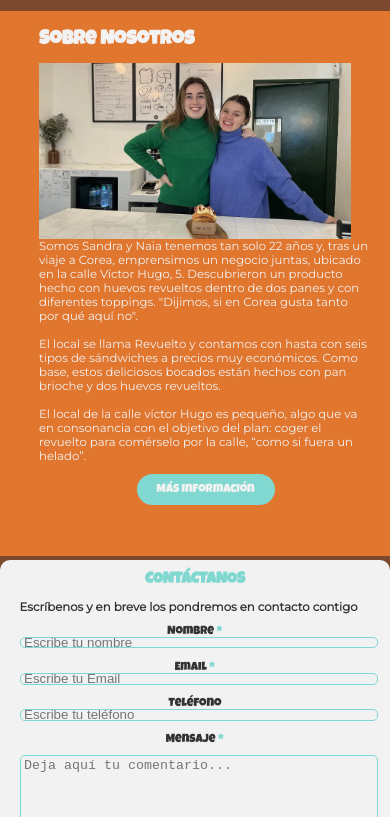
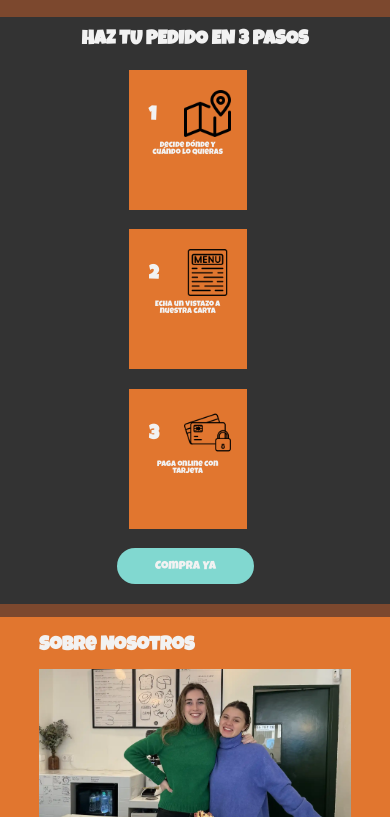
Before and after one commit to Nijito2332/LM, a plain HTML site: page Pagina Web/index.html in a window 390 px wide. Shown: the part 2096-2913 px from the top of the page. Drawn offline with Linux system fonts and the light colour scheme.

Commit message:
Hago La sección compra ya y la ajusto a la media query. también hago pequeños cambios en la web que son los últimos retoques

```diff
--- a/Pagina Web/AvisoLegal/css/style.css
+++ b/Pagina Web/AvisoLegal/css/style.css
@@ -55,7 +55,7 @@ h1, h2 {
     color: #f2f2f2;
 }
 
-h2 {
+section h2 {
     border-bottom: 2px solid #333;
     padding-bottom: 10px;
     margin-bottom: 20px;
--- a/Pagina Web/PoliticaCookies/css/style.css
+++ b/Pagina Web/PoliticaCookies/css/style.css
@@ -54,7 +54,6 @@ header {
     text-align: center;
     padding: 10px;
 }
-
 section {
     max-width: 800px;
     margin: 20px auto;
@@ -62,12 +61,10 @@ section {
     border: 1px solid #f2f2f2;
     border-radius: 8px;
 }
-
 h1, h2 {
     color: #f2f2f2;
 }
-
-h2 {
+section h2 {
     border-bottom: 2px solid #333;
     padding-bottom: 10px;
     margin-bottom: 20px;
--- a/Pagina Web/css/style.css
+++ b/Pagina Web/css/style.css
@@ -268,6 +268,62 @@ img {
     right: 0;
     color: #333;
 }
+.compraya {
+    margin-top: 5%;
+    background-color: #333;
+    overflow: hidden;
+    padding-bottom: 5%;
+}
+.cajacompraya {
+    position: relative;
+    width: 20%;
+    background: #e1762f;
+    float: left;
+    padding: 20px;
+    margin-left: 5%;
+    margin-right: 5%;
+}
+.compraya h1{
+    color: #f2f2f2;
+    text-align: center;
+    font-size: 5vw;
+}
+.compraya h2{
+    text-align: left;
+    color: #f2f2f2;
+    font-size: 5vw;
+}
+.compraya p{
+    text-align: center;
+    font-size: 1vw;
+    color: #f2f2f2;
+}
+.compraya img{
+    position: absolute;
+    margin-left: 30%;
+    width: 40%;
+}
+.btn2{
+    display: block;
+    margin-top: 30%;
+    margin-left: 37%;
+    padding: 20px;
+    width: 21%;
+    text-align: center;
+    border-radius: 50px;
+    transition: 0.3s ease;
+    background-color: #81D8D0;
+    border: none;
+    cursor: pointer;
+}
+.btn2:hover {
+    background-color: #7c482e;
+}
+.btn2 a{
+    text-decoration: none;
+    font-size: 2vw;
+    color: #f2f2f2;
+}
 .sobrenosotros{
     background-color: #e1762f;
     padding-bottom: 13%;
@@ -289,22 +345,6 @@ img {
     color: #f2f2f2;
     padding-left: 50%;
     padding-right: 3%;
-}
-.sobrenosotros .btn2 {
-    padding: 10px 20px;
-    margin-left: 20%;
-    text-align: center;
-    text-decoration: none;
-    border-radius: 50px;
-    transition: background-color 0.3s ease;
-    color: #f2f2f2;
-    background-color: #81D8D0;
-    border: none;
-    cursor: pointer;
-    display: inline-block;
-}
-.sobrenosotros .btn2:hover {
-    background-color: #7c482e;
 }
 .contact_form {
     width: 80%;
@@ -559,7 +599,6 @@ footer{
         text-align: left;
         font-size: 4vw;
     }
-
     /* Estilos para la sección de productos */
     .productos h1 {
         margin-left: 18%;
@@ -586,7 +625,39 @@ footer{
         right: 0;
         color: #333;
     }
-
+    /*Estilos para la sección "Compra ya" */
+    .compraya {
+        margin-top: 5%;
+        background-color: #333;
+        padding-bottom: 5%;
+    }
+    .cajacompraya {
+        margin-left: 33%;
+        margin-right: 33%;
+        margin-top: 5%;
+        height: 100px;
+        float: none;
+    }
+    .compraya h2 {
+        font-size: 5vw;
+    }
+    .compraya p{
+        font-size: 2vw;
+    }
+    .compraya img {
+        position: absolute;
+        margin-left: 30%;
+        width: 40%;
+    }
+    .btn2 {
+        margin-top: 5%;
+        margin-left: 30%;
+        width: 30%;
+        padding: 10px;
+    }
+    .btn2 a {
+        font-size: 3vw;
+    }
     /* Estilos para la sección "Sobre Nosotros" */
     .sobrenosotros h1 {
         font-size: 5vw;
@@ -605,7 +676,6 @@ footer{
         margin-left: 35%;
         font-size: 3vw;
     }
-
     /*Estilos para la sección "Contáctanos" */
     .contact_form {
         width: 90%;
@@ -634,7 +704,6 @@ footer{
     .aviso {
         font-size: 3vw;
     }
-
     /* Estilos para el footer */
     .mapa h2 {
         font-size: 5vw;
--- a/Pagina Web/index.html
+++ b/Pagina Web/index.html
@@ -18,7 +18,7 @@
             <a href="#Revuelto" class="menu-item">Revuelto</a>
             <a href="#Destacados" class="menu-item">Destacados</a>
             <a href="#Nosotros" class="menu-item">Nosotros</a>
-            <a href="#" class="menu-item">¡Pide ya!</a>
+            <a href="#Pideya" class="menu-item">¡Pide ya!</a>
             <a href="#Contactanos" class="menu-item">Contactanos</a>
             <a href="javascript:void(0);" class="icon" onclick="myFunction()">
                 <i class="fa fa-bars"></i>
@@ -105,6 +105,25 @@
             <p id="desc6" class="descripcion">Bastones de boniato frito con sweet mayo</p>
         </div>
     </div>
+    <div class="compraya" id="Pideya">
+        <h1>HAZ TU PEDIDO EN 3 PASOS</h1>
+        <div class="cajacompraya">
+            <img src="img/mapa.png" alt="">
+            <h2>1</h2>
+            <p>Decide dónde y cuándo lo quieras</p>
+        </div>
+        <div class="cajacompraya">
+            <img src="img/menu.png" alt="">
+            <h2>2</h2>
+            <p>Echa un vistazo a nuestra carta</p>
+         </div>
+        <div class="cajacompraya">
+            <img src="img/pago-seguro.png" alt="">
+            <h2>3</h2>
+            <p>Paga online con tarjeta</p>
+        </div>
+        <div class="btn2"><a href="https://www.ubereats.com/es/store/revuelto/Q2fCAdXyWPuuuD-aP4d9FA" target="_blank">Compra Ya</a> </div>
+    </div>
     <div class="sobrenosotros" id="Nosotros">
         <h1>Sobre Nosotros</h1>
         <img src="img/Creadoras.jpg" alt="">
@@ -114,7 +133,6 @@
 
             El local de la calle víctor Hugo es pequeño, algo que va en consonancia con el objetivo del plan: coger el revuelto para comérselo por la calle, “como si fuera un helado”.
         </p>
-        <a href="#" class="btn2" target="_blank">Más Información</a>
     </div>
     <div class="contact_form" id="Contactanos">
 		<div class="formulario">
```
Also changed, not shown: Pagina Web/AvisoLegal/index.html (+1 -1 lines), Pagina Web/img/mapa.png (added), Pagina Web/img/menu.png (added), Pagina Web/img/pago-seguro.png (added), Pagina Web/img/periodico.png (added).
